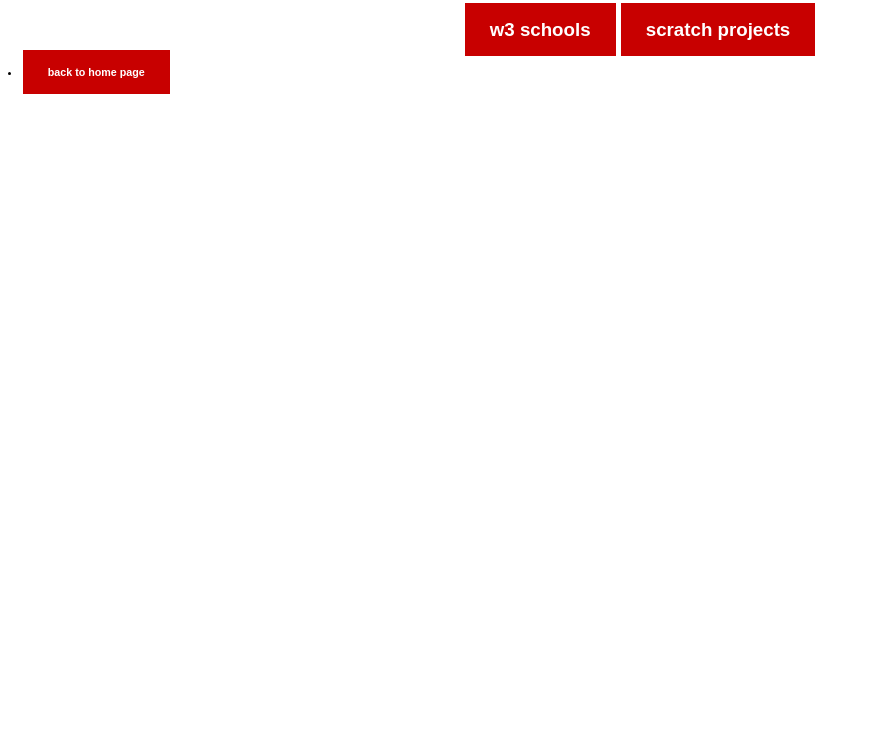
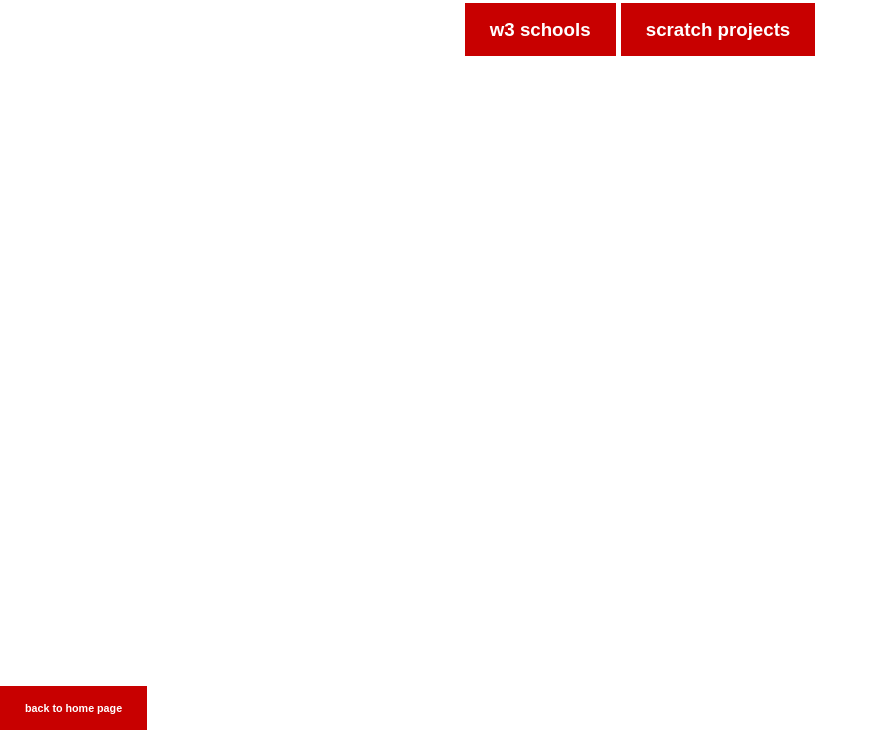
Before and after one commit to cfernald1/cfernald1, a plain HTML site: page links/index.html in a window 1280 px wide. Shown: the part 61-800 px from the top of the page, without its empty margins (0-878 px from the left). Drawn offline with Linux system fonts and the light colour scheme.

Commit message:
positioned/../ buttons

```diff
--- a/links/index.html
+++ b/links/index.html
@@ -9,8 +9,8 @@
             <a href="w3-links/index.html">w3 schools</a>
             <a href="scratch_projects_links/index.html">scratch projects</a>
         </h3>
-        <h6>
-                <li><a href="../index.html">back to home page</a></li>
+        <h6 class="backtrack">
+            <a href="../index.html">back to home page</a>
         </h6>
     </body>
 </html>
--- a/styles/basicfont.css
+++ b/styles/basicfont.css
@@ -16,3 +16,9 @@ a:hover, a:active {
     position:sticky;
     background-color:rgb(172.5,0,10);
 }
+h6.backtrack {
+    position:fixed;
+    bottom:0;
+    left:0
+
+}
```
Also changed, not shown: coding_practice/index.html (+1 -1 lines), links/scratch_projects_links/index.html (+1 -1 lines), links/w3-links/index.html (+1 -1 lines), projects/index.html (+1 -1 lines).
